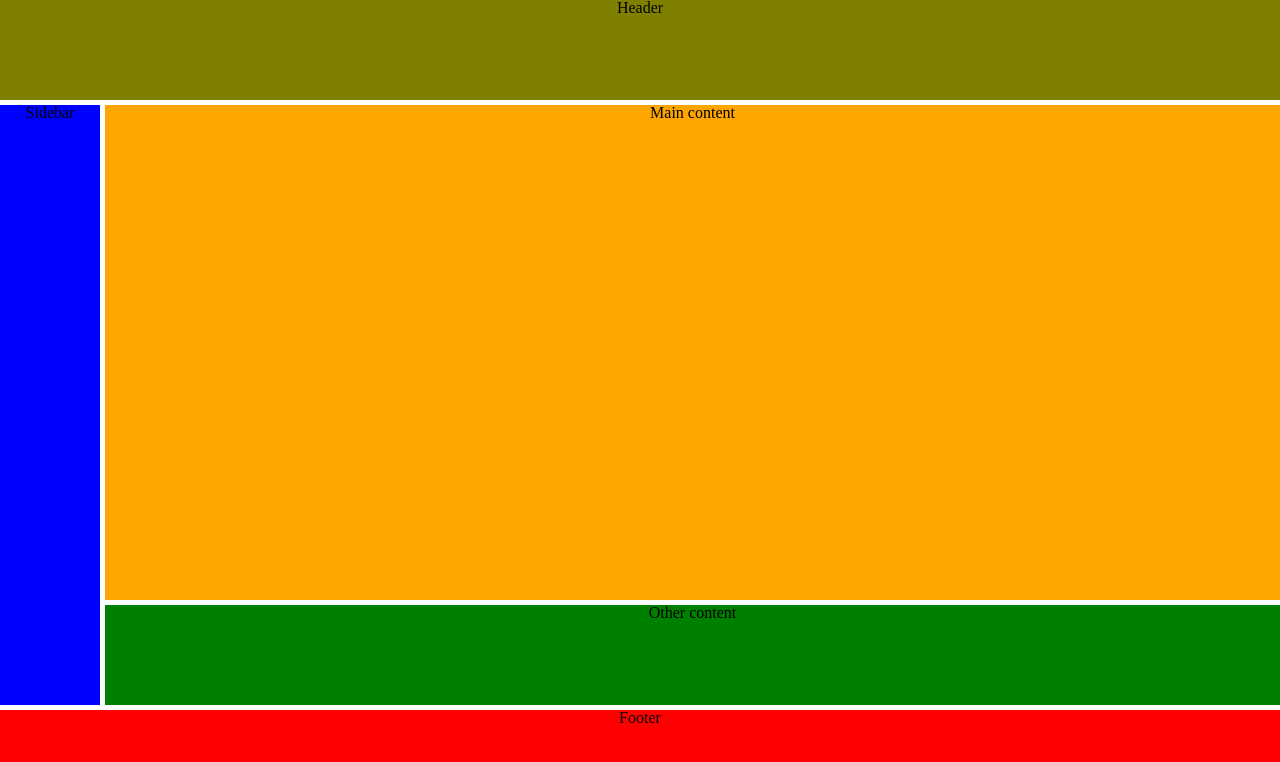
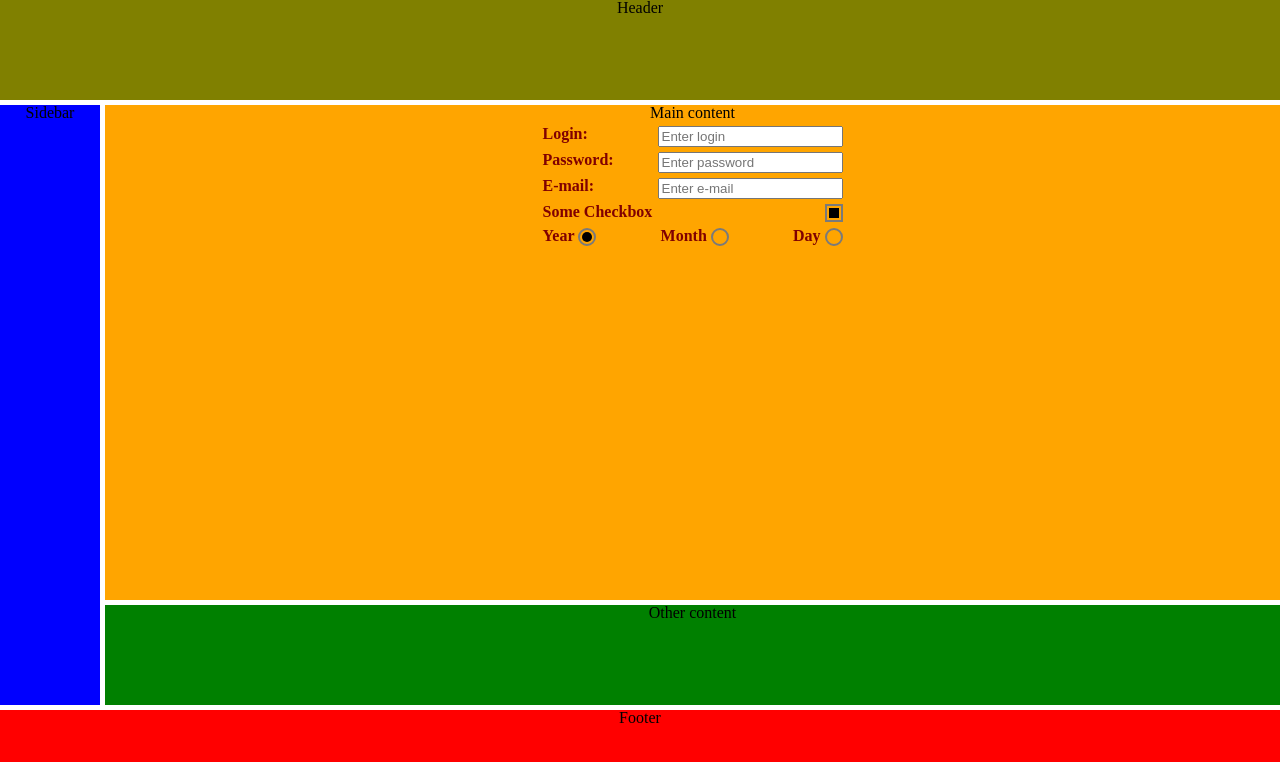
Before and after one commit to sinkevichdenis/SinkevichD_HW, a website: page 09/index.html in a window 1280 px wide. Drawn offline with nearby package versions, Linux system fonts and the light colour scheme.

Commit message:
finished index, almost finished style

```diff
--- a/09/index.html
+++ b/09/index.html
@@ -16,6 +16,62 @@
 		<div class="content">
 			<div class="main-content">
 				<span>Main content</span>
+				<div class="input-form">
+					<div class="input-row">
+						<label for="input-log">Login:</label>
+						<input id="input-log"
+								type="text"
+								placeholder="Enter login">
+					</div>
+					<div class="input-row">
+						<label for="input-pass">Password:</label>
+						<input id="input-pass"
+								type="password"
+								placeholder="Enter password">
+					</div>
+					<div class="input-row">
+						<label for="input-mail">E-mail:</label>
+						<input id="input-mail"
+								type="email"
+								placeholder="Enter e-mail">
+					</div>
+					<div class="input-row">
+						<label for="input-check">Some Checkbox</label>
+						<div class="checkbox">
+							<input id="input-check"
+									type="Checkbox"
+									checked>
+							<label for="input-check"></label>
+						</div>
+					</div>
+					<div class="input-row">
+						<div class="radio">
+							<label for="rad-year">Year</label>
+							<input id="rad-year"
+									type="radio"
+									name="radio-name"
+									checked>
+							<label class="radio-label"
+									for="rad-year"></label>
+						</div>
+						<div class="radio">
+							<label for="rad-month">Month</label>
+							<input id="rad-month"
+									name="radio-name"
+									type="radio">
+							<label class="radio-label"
+									for="rad-month"></label>
+						</div>
+						<div class="radio">
+							<label for="rad-day">Day</label>
+							<input id="rad-day"
+									name="radio-name"
+									type="radio">
+							<label class="radio-label"
+									for="rad-day"></label>
+						</div>
+					</div>
+				</div>
 			</div>
 			<div class="other-content">
 				<span>Other content</span>
@@ -27,9 +83,3 @@
 	</div>
 </body>
 </html>
-<!--
-1) Написать стили в style.css для index.html по макетам layout-big-size.png и layout-small-size.png. Размер блоков должны быть адаптивными по размеру окна.
-
-Статические размеры для блоков 100px. Отступы для блоков 5px.
-
-2) Сверстать кастомные чекбокс внутри .main-content блока. Стиль - ваша фантазия. Чекбокс должен иметь стили для двух состояний и для анимации навидения курсора на него. -->
--- a/09/style.css
+++ b/09/style.css
@@ -1,63 +1,143 @@
 html, body
 {
+	box-sizing: border-box;
 	height: 100%;
-	box-sizing: border-box;
 }
 div
 {
+	box-sizing: border-box;
 	text-align: center;
-	vertical-align: middle;
-	box-sizing: border-box;
 }
 .header
 {
+	background-color: olive;
+
 	min-height: 100px;
-	background-color: olive;
 }
 .container
 {
+	height: calc(100% - 200px);
 	margin: 5px 0;
-	height: calc(100% - 200px);
 }
-.sidebar
+.container .sidebar
 {
-	margin-right: 5px;
+	display: inline-block;
+	float: left;
+	background-color: blue;
+
 	min-width: 100px;
 	height: 100%;
-	float: left;
-	background-color: blue;
+
+	margin-right: 5px;
+}
+.container .content
+{
 	display: inline-block;
-}
-.content
-{
+
 	height: 100%;
 	width: calc(100% - 105px);
-	float: left;
+}
+.content .main-content
+{
 	display: inline-block;
-}
-.main-content
-{
-	margin-bottom: 5px;
+	float: top;
+	background-color: orange;
+
 	height: calc(100% - 105px);
 	width: 100%;
-	float: top;
-	background-color: orange;
+
+	margin-bottom: 5px;
+}
+.content .other-content
+{
 	display: inline-block;
-}
-.other-content
-{
+	background-color: green;
+
 	min-height: 100px;
 	width: 100%;
-	float: top;
-	background-color: green;
-	display: inline-block;
 }
 .footer
 {
+	background-color: red;
+
 	margin-top: 5px;
 	min-height: 100px;
-	background-color: red;
 }
+.main-content .input-form
+{
+	max-width: 300px;
+	min-width: 220px;
+	margin-right: auto;
+	margin-left: auto;
+}
+.input-form .input-row
+{
+	display: flex;
+	justify-content: space-between;
+
+	margin: 5px 0;
+}
+.input-row label
+{
+	vertical-align: middle;
+
+	font-size: 12pt;
+	font-weight: bold;
+	color: maroon;
+}
+.checkbox label, .radio .radio-label
+{
+	display: inline-block;
+
+	width: 14px;
+	height: 14px;
+	border: 2px solid #7a7a7a;
+}
+.radio .radio-label
+{
+	border-radius: 50%;
+}
+.checkbox input, .radio input
+{
+	display: none;
+}
+.checkbox label::after, .radio .radio-label::after
+{
+	content: " ";
+	display: none;
+	position: relative;
+	left: 2px;
+	top: 2px;
+
+	width: 10px;
+	height: 10px;
+	background-color: black;
+}
+.radio .radio-label::after
+{
+	border-radius: 50%;
+}
+
+.checkbox input:checked ~ label::after,
+.radio input:checked ~ .radio-label::after
+{
+	display: block;
+}
+
+.input-row:hover>.checkbox input:not(:checked) ~ label::after,
+.radio:hover input:not(:checked) ~ .radio-label::after
+{
+	display: block;
+	background-color: #7a7a7a;
+}
+
+
+
+
+
+
+
+
 /*span
 {
 display: table-cell;
```
